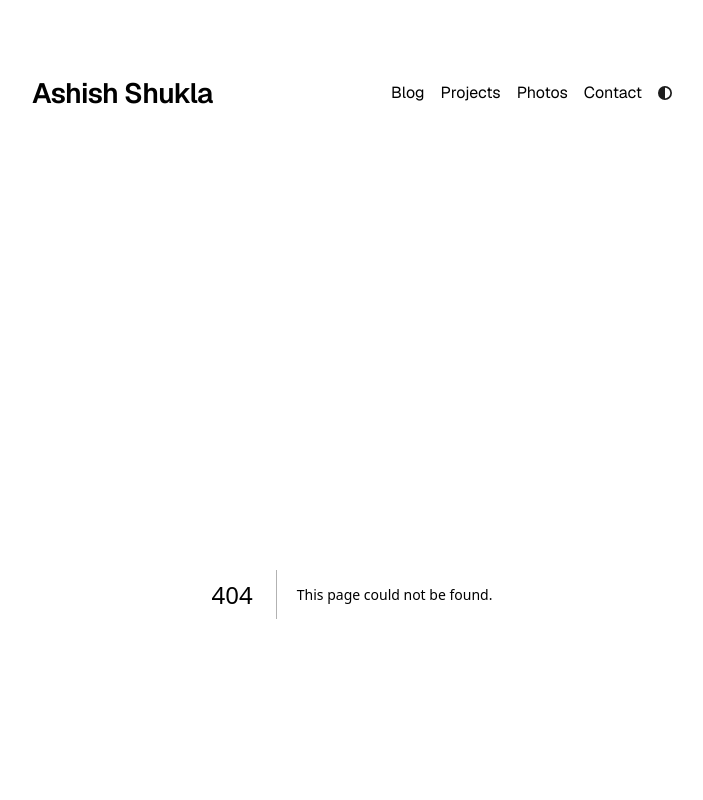
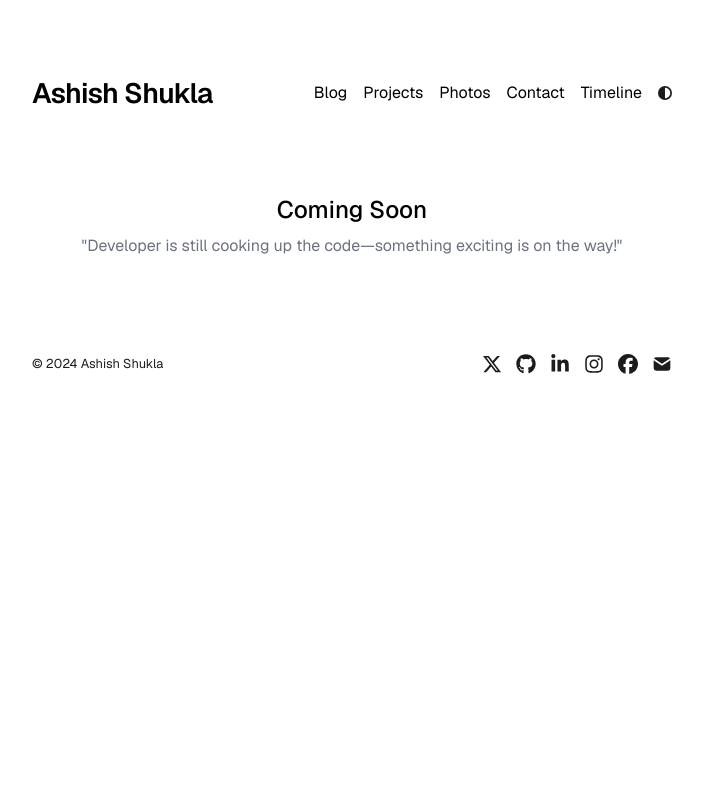
Before and after one commit to asis-shukla/ashish-webspace, a Next.js app: page /timeline in a window 1280 px wide. Before the commit this address had no page. Shown: the top 800 px of the page, without its empty margins (288-991 px from the left). Built offline with nearby package versions, Linux system fonts and the light colour scheme.

Commit message:
added timeline and comming soon component

```diff
--- /dev/null
+++ b/app/components/comming-soon.tsx
@@ -0,0 +1,15 @@
+const CommingSoon = () => {
+  return (
+    <div className="flex flex-col items-center justify-center">
+      <div className="flex flex-col items-center justify-center">
+        <h1 className="text-2xl font-medium">Coming Soon</h1>
+        <p className="text-gray-500 mt-2">
+          "Developer is still cooking up the code—something exciting is on the
+          way!"
+        </p>
+      </div>
+    </div>
+  );
+};
+
+export default CommingSoon;
--- a/app/components/nav.tsx
+++ b/app/components/nav.tsx
@@ -7,6 +7,7 @@ const navItems = {
   "/projects": { name: "Projects" },
   "/photos": { name: "Photos" },
   "/contact": { name: "Contact" },
+  "/timeline": { name: "Timeline" },
 };
 
 export function Navbar() {
--- a/app/constants.ts
+++ b/app/constants.ts
@@ -1,3 +1,4 @@
 export const features = {
   IN_WEBSITE_BLOGS: false,
+  TIMELINE: false,
 };
--- /dev/null
+++ b/app/timeline/page.tsx
@@ -0,0 +1,33 @@
+import { features } from "app/constants";
+import React from "react";
+import { ITimeLine, timeLineData } from "./timeline-data";
+import CommingSoon from "app/components/comming-soon";
+
+const TimeLine = (timeLineItem: ITimeLine, index) => {
+  return (
+    <div key={index} className="flex flex-col items-center justify-center">
+      <div className="flex flex-col items-center justify-center">
+        <h1 className="text-2xl font-bold">{timeLineItem.title}</h1>
+        <p className="text-gray-500">{timeLineItem.description}</p>
+      </div>
+    </div>
+  );
+};
+
+function Timeline() {
+  if (!features.TIMELINE || timeLineData.length === 0) {
+    return <CommingSoon />;
+  }
+
+  return (
+    <section>
+      <h1 className="mb-8 text-2xl font-medium tracking-tight"> Timeline</h1>
+      <div className="flex flex-col items-center justify-center">
+        {timeLineData.map((timeLineItem, index) =>
+          TimeLine(timeLineItem, index)
+        )}
+      </div>
+    </section>
+  );
+}
+export default Timeline;
--- /dev/null
+++ b/app/timeline/timeline-data.ts
@@ -0,0 +1,24 @@
+export interface ITimeLine {
+  date: string;
+  title: string;
+  description: string;
+  image: string;
+  link: string;
+}
+
+export const timeLineData: ITimeLine[] = [
+  {
+    date: "2021-01-01",
+    title: "First",
+    description: "First",
+    image: "XXXXXXXXXXXXXXXXXXXXXXXXXXXXXXX",
+    link: "XXXXXXXXXXXXXXXXXXXXXXXXXXXXXXX",
+  },
+  {
+    date: "2021-01-01",
+    title: "Second",
+    description: "Second",
+    image: "XXXXXXXXXXXXXXXXXXXXXXXXXXXXXXX",
+    link: "XXXXXXXXXXXXXXXXXXXXXXXXXXXXXXX",
+  },
+];
```
